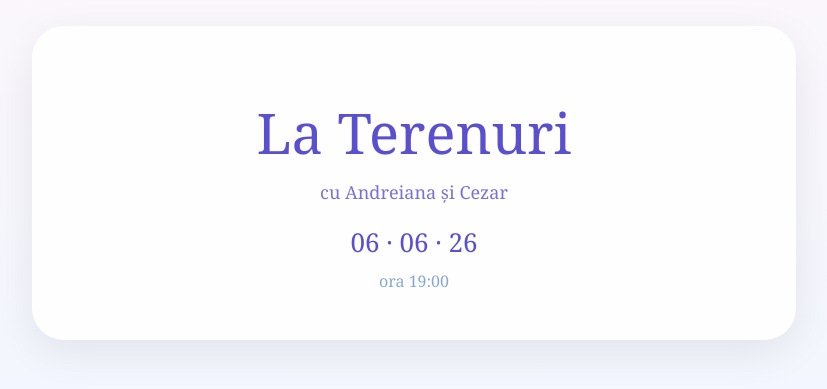
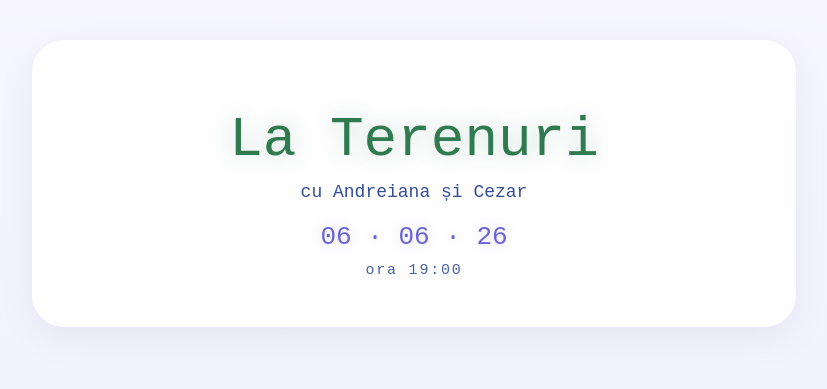
Before and after one commit to andreiana007/wed-invitation, a Next.js app: page / in a window 1280 px wide. Shown: the part 241-630 px from the top of the page, without its empty margins (226-1053 px from the left). Built offline with nearby package versions, Linux system fonts and the light colour scheme.

Commit message:
Update styles and colors in page.js

```diff
--- a/app/page.js
+++ b/app/page.js
@@ -6,58 +6,66 @@ export default function Page() {
         display: "flex",
         justifyContent: "center",
         alignItems: "center",
-        background: "linear-gradient(to bottom, #fff7fb, #eff6ff)",
+        background: "linear-gradient(to bottom, #faf7ff, #eef2ff)",
         padding: "24px",
+        fontFamily: "'Courier New', monospace",
       }}
     >
       <div
         style={{
           width: "100%",
           maxWidth: "700px",
-          background: "rgba(255,255,255,0.88)",
+          background: "rgba(255,255,255,0.9)",
           borderRadius: "32px",
           padding: "48px 32px",
           textAlign: "center",
-          boxShadow: "0 12px 40px rgba(0,0,0,0.08)",
+          boxShadow: "0 12px 40px rgba(0,0,0,0.06)",
         }}
       >
+        {/* TITLE */}
         <h1
           style={{
             fontSize: "56px",
             margin: "20px 0 10px 0",
-            color: "#5a4fcf",
+            color: "#2f7a4f",
             fontWeight: 500,
+            textShadow: "0 0 20px rgba(47,122,79,0.25)",
           }}
         >
           La Terenuri
         </h1>
 
+        {/* NAMES */}
         <div
           style={{
             fontSize: "18px",
             marginBottom: "20px",
-            color: "#5a4fcf",
-            opacity: 0.8,
+            color: "#1e3a8a", // dark blue
+            opacity: 0.9,
           }}
         >
           cu Andreiana și Cezar
         </div>
 
+        {/* DATE */}
         <div
           style={{
             fontSize: "26px",
             marginBottom: "10px",
-            color: "#5a4fcf",
+            color: "#6b63d9", // purple
+            textShadow: "0 0 12px rgba(107,99,217,0.2)",
           }}
         >
           06 · 06 · 26
         </div>
 
+        {/* TIME */}
         <div
           style={{
-            fontSize: "16px",
-            color: "#3b6fb6",
-            opacity: 0.6,
+            fontSize: "15px",
+            color: "#1e3a8a", // dark blue
+            opacity: 0.8,
+            letterSpacing: "0.12em",
           }}
         >
           ora 19:00
```
